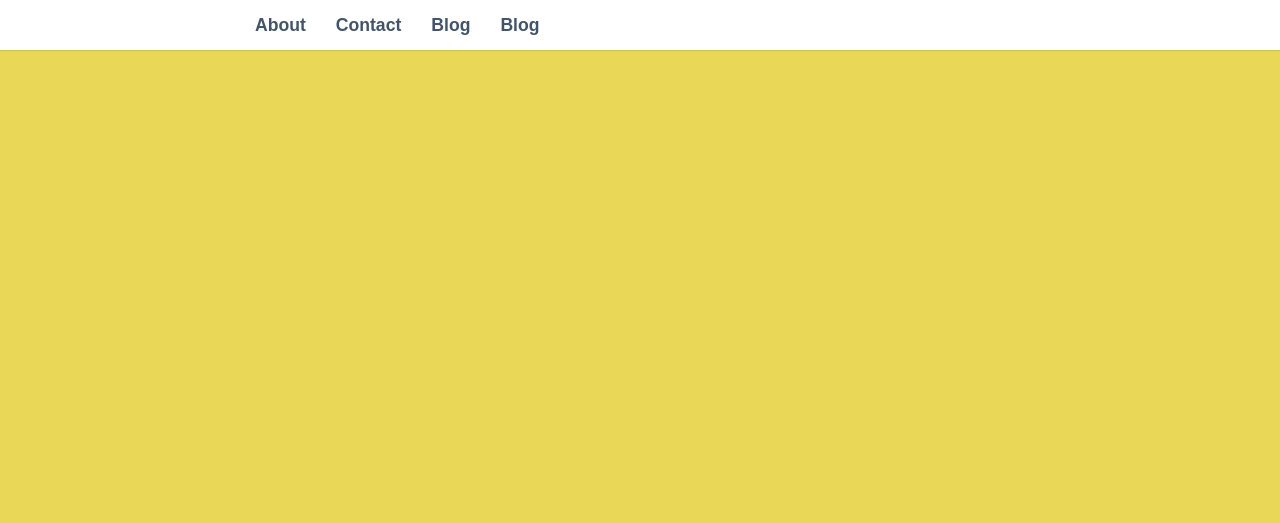
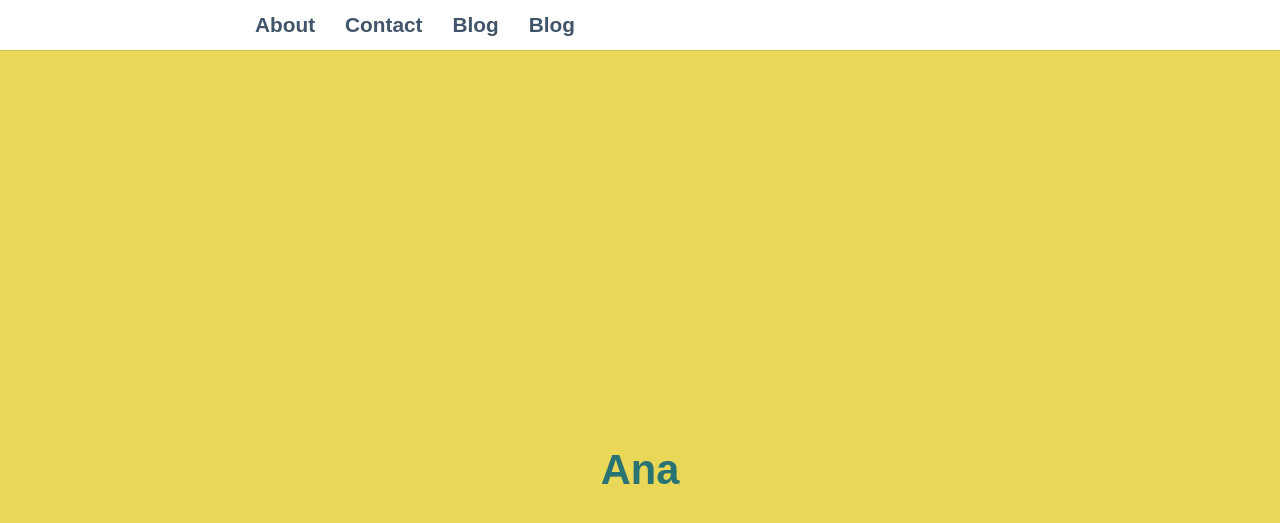
Before and after one commit to electro-swing/electro-swing.github.io, a Jekyll site: the page built from index.html, in a window 1280 px wide and 900 px high. Shown: the top 523 px of the window. Built offline with Jekyll 4.4.1, drawn with Linux system fonts in a browser that asks for light colours; some web fonts are replaced.

Commit message:
Update _layout.scss

```diff
--- a/_sass/_layout.scss
+++ b/_sass/_layout.scss
@@ -2,21 +2,21 @@ body {
 	margin: 0;
 	color: $font-color;
 	font-family: $font-style;
-	font-size: 1.1em;
-	line-height: 1.6;
+	font-size: 1.3em;
+	line-height: 1.7;
 	-webkit-font-smoothing: antialiased;
 }
 h1,
 h2,
 h3 {
-	font-weight: 600;
+	font-weight: 500;
 	color: $heading-font-color;
 	font-family: $heading-font;
 	line-height: 1.5;
 }
 h1 {
 	color: $main;
-	font-size: 2.5em;
+	font-size: 2em;
 	a,
 	a:visited {
 		text-decoration: none;
@@ -24,7 +24,7 @@ h1 {
 	}
 }
 h2 {
-	font-size: 2em;
+	font-size: 1.8em;
 }
 a,
 a:visited {
@@ -41,7 +41,7 @@ header {
 	padding: 0px 2px;
 	text-align: center;
 	margin: 20px 0 0;
-	height: 2050vh;
+	height: 100vh;
 	display: flex;
 	justify-content: center;
 	align-items: center;
```
